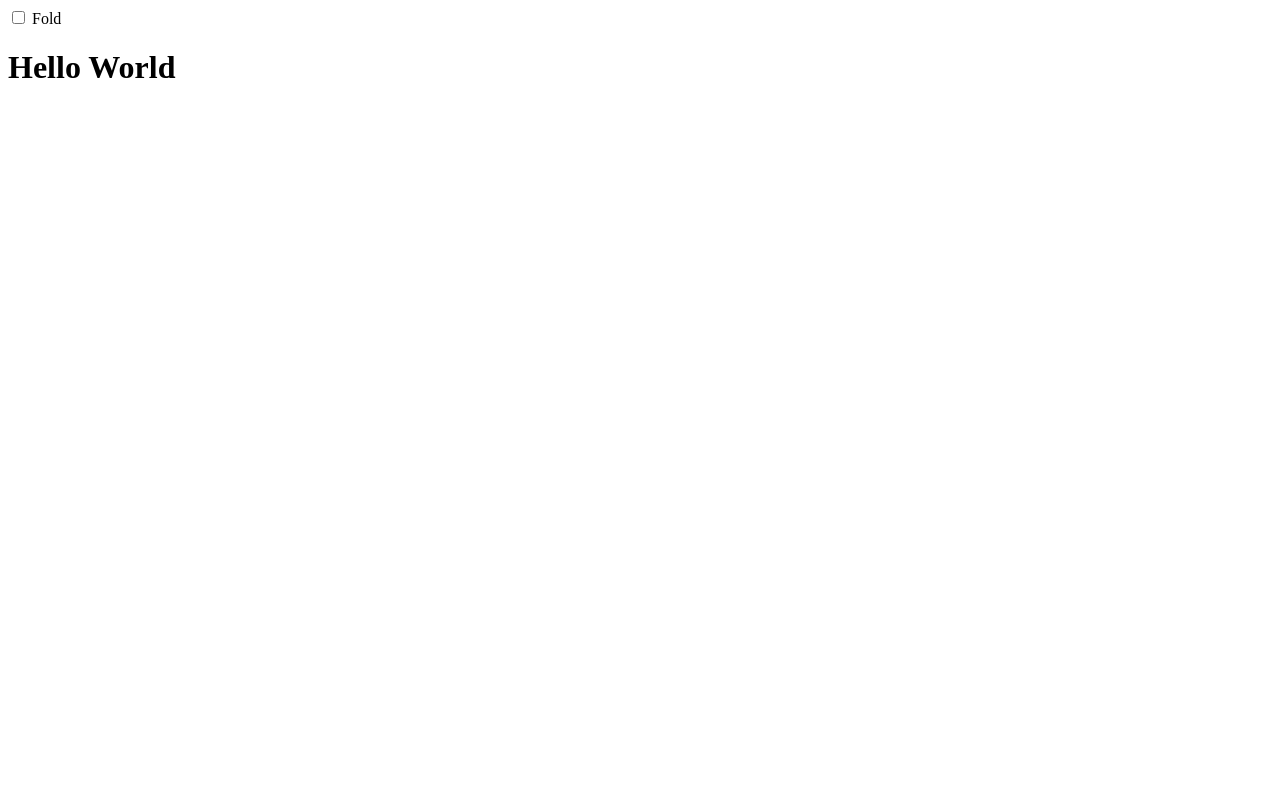
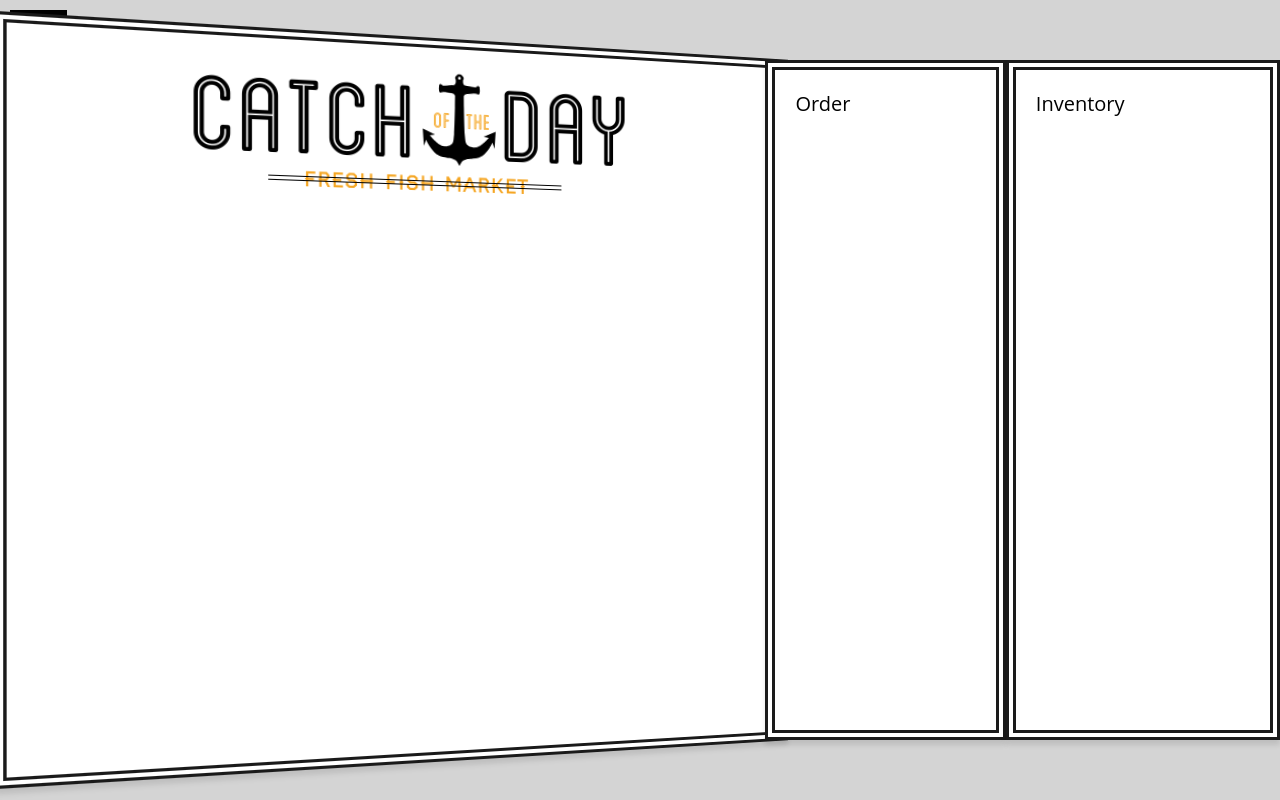
Before and after one commit to rookielzy/fish-fish, a React app: page / in a window 1280 px wide. Built offline with nearby package versions, Linux system fonts and the light colour scheme.

Commit message:
Header Done

```diff
--- /dev/null
+++ b/src/components/Header.js
@@ -0,0 +1,21 @@
+import React from 'react';
+
+class Header extends React.Component {
+    render() {
+        return (
+            <header className="top">
+                <h1>
+                    Catch
+                    <span className="ofThe">
+                        <span className="of">of</span>
+                        <span className="the">the</span>
+                    </span>
+                    Day
+                </h1>
+                <h3 className="tagline">{this.props.tagline}</h3>
+            </header>
+        );
+    }
+}
+
+export default Header;
--- /dev/null
+++ b/src/components/Inventory.js
@@ -0,0 +1,11 @@
+import React from 'react';
+
+class Inventory extends React.Component {
+    render() {
+        return (
+            <p>Inventory</p>
+        );
+    }
+}
+
+export default Inventory;
--- /dev/null
+++ b/src/components/Order.js
@@ -0,0 +1,11 @@
+import React from 'react';
+
+class Order extends React.Component {
+    render() {
+        return (
+            <p>Order</p>
+        );
+    }
+}
+
+export default Order;
--- a/src/css/style.css
+++ b/src/css/style.css
@@ -205,3 +205,141 @@ h2 {
 h3 {
   font-size: 3rem;
 }
+
+/* Header Start */
+header.top {
+	text-align: center;
+}
+
+header.top h1 {
+	font-size: 14.4rem;
+	line-height: 0.7;
+	display: -webkit-box;
+	display: -ms-flexbox;
+	display: flex;
+	-webkit-box-pack: center;
+			-ms-flex-pack: center;
+					justify-content: center;
+}
+
+header.top h1 .ofThe {
+	display: -webkit-box;
+	display: -ms-flexbox;
+	display: flex;
+	font-size: 3rem;
+	color: #f5a623;
+	-webkit-box-pack: center;
+			-ms-flex-pack: center;
+					justify-content: center;
+	-webkit-box-align: center;
+			-ms-flex-align: center;
+					align-items: center;
+	background: url('images/anchor.svg') center no-repeat;
+	background-size: cover;
+	padding: 0 1rem;
+}
+
+header.top h1 .ofThe .of {
+	padding-right: 2rem;
+	position: relative;
+	right: -0.5rem;
+}
+
+header.top h3 {
+	margin: 0;
+	font-size: 2rem;
+	color: #f5a623;
+	position: relative;
+	display: inline-block;
+}
+
+header.top h3 span {
+	background: #fff;
+	position: relative;
+	z-index: 2;
+	padding-left: 1rem;
+	padding-right: 1rem;
+}
+
+header.top h3:before, header.top h3:after {
+	display: block;
+	z-index: 1;
+	background: #000;
+	position: absolute;
+	width: 130%;
+	height: 1px;
+	content: '';
+	top: 5px;
+	margin-left: -15%;
+}
+
+header.top h3:after {
+	top: auto;
+	bottom: 7px;
+}
+/* Header End */
+
+
+.catch-of-the-day {
+	display: flex;
+	display: -webkit-box;
+	display: -ms-flexbox;
+	height: 90vh;
+	max-width: 1500px;
+	margin: 0 auto;
+	margin-top: 5vh;
+	-webkit-perspective: 1000;
+					perspective: 1000;
+	-webkit-transform-style: preserve-3d;
+					transform-style: preserve-3d;
+}
+
+.catch-of-the-day > * {
+	-webkit-box-flex: 1;
+			-ms-flex: 1 4 auto;
+					flex: 1 4 auto;
+	padding: 2rem;
+	border: 1rem double #1a1a1a;
+	position: relative;
+	background: #fff;
+	-webkit-transition: all 0.3s;
+					transition: all 0.3s;
+	box-shadow: 0px 5px 5px rgba(0, 0, 0, 0.1);
+	overflow: scroll;
+}
+
+.catch-of-the-day > *:first-child {
+	-ms-flex-negative: 1;
+			flex-shrink: 1;
+	-ms-flex-preferred-size: 50%;
+			flex-basis: 50%;
+	-webkit-transform: translateX(-50%) rotateY(10deg) translateX(50%) scale(1.08) translateX(24px);
+					transform: translateX(-50%) rotateY(10deg) translateX(50%) scale(1.08) translateX(24px);
+}
+
+input#fold:not(:checked) ~ main .catch-of-the-day > * {
+	-webkit-transform: none;
+					transform: none;
+}
+
+label[for="fold"] {
+	position: absolute;
+	top: 1rem;
+	left: 1rem;
+	text-transform: uppercase;
+	font-size: 1.3rem;
+	background: #000;
+	color: #fff;
+	border: 2px solid #000;
+	cursor: pointer;
+	padding: 0.5rem 1rem;
+}
+
+input#fold {
+	display: none;
+}
+
+input#fold:checked + label {
+	background: #fff;
+	color: #000;
+}
--- a/src/index.js
+++ b/src/index.js
@@ -1,14 +1,25 @@
 import React from 'react';
 import ReactDOM from 'react-dom';
 import registerServiceWorker from './registerServiceWorker';
+import Header from './components/Header';
+import Order from './components/Order';
+import Inventory from './components/Inventory';
+import './css/style.css';
 
-class Hello extends React.Component {
+class App extends React.Component {
     render() {
         return (
-            <h1>Hello World</h1>
+            <div className="catch-of-the-day">
+                <div className="menu">
+                    <Header tagline='Fresh Fish Market'/>
+                </div>
+                <Order />
+                <Inventory />
+            </div>
         );
     }
 }
 
-ReactDOM.render(<Hello />, document.getElementById('main'));
+
+ReactDOM.render(<App />, document.getElementById('main'));
 registerServiceWorker();
```
Also changed, not shown: src/css/images/anchor.svg (added).
